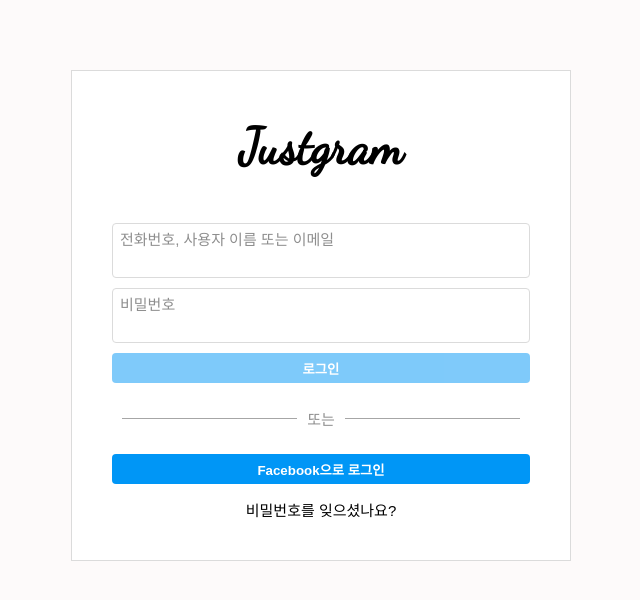
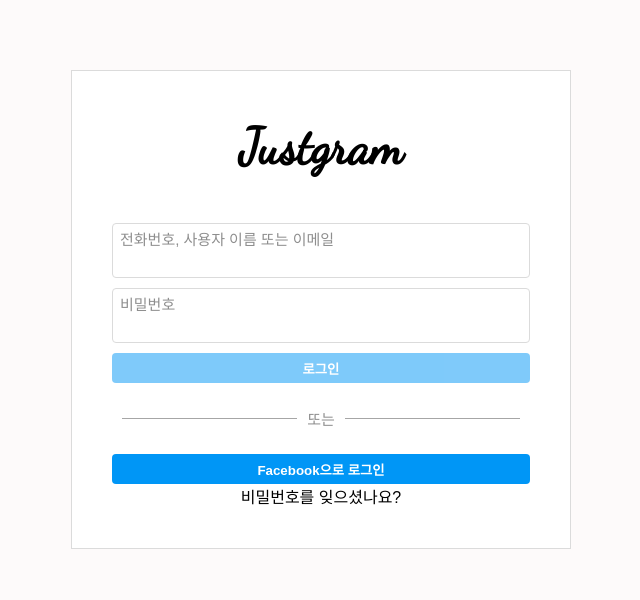
Before and after one commit to Poylib/justgram-react, a React (Create React App) app: page / in a window 1280 px wide. Shown: the top 600 px of the page, without its empty margins (319-959 px from the left). Built offline with nearby package versions, Linux system fonts and the light colour scheme; the HTML template or start-up script is replaced by a standard one; a web font is replaced by a local one.

Commit message:
[ADD]API 연습

```diff
--- a/src/pages/Login/Findpw.js
+++ b/src/pages/Login/Findpw.js
@@ -1,9 +1,48 @@
+import { useState } from 'react';
+import { useNavigate } from 'react-router-dom';
+import axios from 'axios';
+
+
 function Findpw() {
+  const navigate = useNavigate();
+  const [id, setIdValue] = useState('');
+  const [pw, setPwValue] = useState('');
+
+  const onSubmit = (e) => {
+    console.log(e.target[0].value)
+    console.log(e.target[1].value);
+    e.preventDefault();
+    axios
+      .post("http://auth.jaejun.me:10010/signup", {
+        email: {id},
+        password: {pw},
+      })
+      .then((res) => console.log(res))
+      .catch((error) => console.log(error));
+    navigate('/')
+  }
+
   return (
     <div>
-      비밀번호 찾기
+      <form onSubmit={onSubmit}>
+        <input
+          type="text"
+          placeholder="id"
+          onChange={(e) => {
+            setIdValue(e.target.value);
+          }}
+        />
+        <input
+          type="password"
+          placeholder="pw"
+          onChange={(e) => {
+            setPwValue(e.target.value);
+          }}
+        />
+        <button>회원가입</button>
+      </form>
     </div>
-  )
+  );
 }
 
 export default Findpw;
--- a/src/pages/Login/Login.js
+++ b/src/pages/Login/Login.js
@@ -1,8 +1,10 @@
 import styles from "./Login.module.scss";
-import { Link } from "react-router-dom";
+import { Link, useNavigate } from "react-router-dom";
 import { useState } from "react";
+// import axios from "axios";
 
 function Login() {
+  const navigate = useNavigate();
   const [idValue, setIdValue] = useState('');
   const [pwValue, setPwValue] = useState('');
   const [isValid, setIsValid] = useState(false);
@@ -22,6 +24,10 @@
       : setIsValid(false);
   };
 
+  const onSubmit = (e) => {
+    navigate('/main')
+  };
+
   return (
     <div className={styles.wrap}>
       <div className={styles.main}>
@@ -29,13 +35,12 @@
           <span>Justgram</span>
         </div>
         <div className={styles.formBox}>
-          <form>
+          <form
+          onSubmit={onSubmit}
+          >
             <div className={styles.inputBox}>
               <span>전화번호, 사용자 이름 또는 이메일</span>
-              <input
-                type="text"
-                onChange={handleIdInput}
-              />
+              <input type="text" onChange={handleIdInput} />
             </div>
             <div className={styles.inputBox}>
               <span>비밀번호</span>
@@ -43,9 +48,9 @@
             </div>
             <div>
               <button
-                disabled={isValid ? true : false}
+                disabled={isValid ? false : true}
                 style={{
-                  opacity: isValid ? 1 : 0.5
+                  opacity: isValid ? 1 : 0.5,
                 }}
               >
                 로그인
@@ -55,15 +60,13 @@
             <div>
               <div className={styles.line}>또는</div>
             </div>
-            <div>
-              <button>
-                <span>Facebook으로 로그인</span>
-              </button>
-            </div>
-            <Link to="/findpw">
-              비밀번호를 잊으셨나요?
-            </Link>
           </form>
+          <div>
+            <button>
+              <span>Facebook으로 로그인</span>
+            </button>
+          </div>
+          <Link to="/findpw">비밀번호를 잊으셨나요?</Link>
         </div>
       </div>
     </div>
--- a/src/pages/Main/Main.js
+++ b/src/pages/Main/Main.js
@@ -10,7 +10,7 @@
   const [userName] = useState("LoginUser");
   useEffect(() => {
     try {
-      axios.get("/feedData.json").then((res) => setFeeds(res.data));
+      axios.get("http://localhost:3000/feedData.json").then((res) => setFeeds(res.data));
     } catch {
       alert("ERROR");
     }
```
